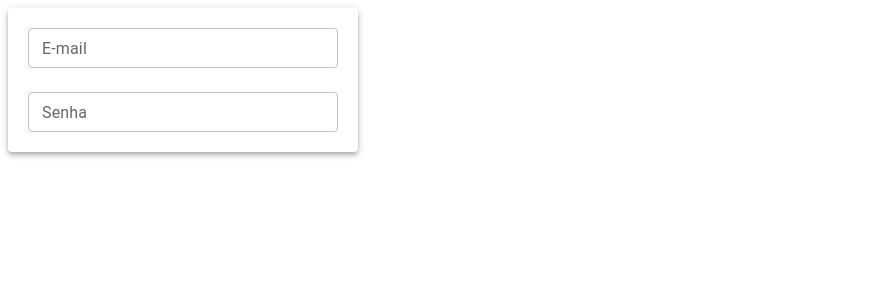
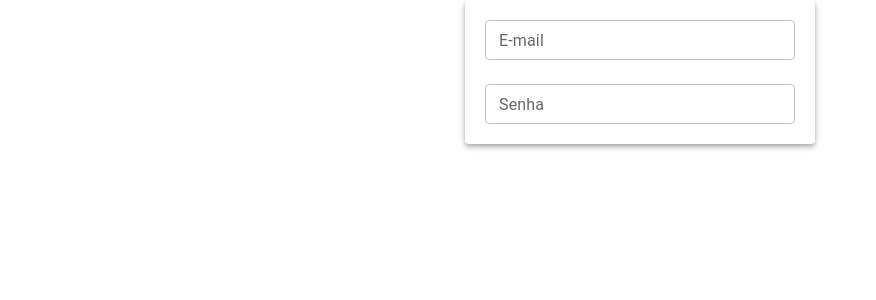
Before and after one commit to afonsocardz/web-cristo-rei, a Next.js app: page /admin in a window 1280 px wide. Shown: the top 300 px of the page, without its empty margins (0-876 px from the left). Built offline with nearby package versions, Linux system fonts and the light colour scheme.

Commit message:
style: config tailwind with mui

```diff
--- a/src/app/globals.css
+++ b/src/app/globals.css
@@ -1,8 +1,13 @@
+@tailwind base;
+@tailwind components;
+@tailwind utilities;
+
 * {
     box-sizing: border-box;
 }
 
-html {
+html, body {
     width: 100%;
     height: 100%;
+    margin: 0;
 }
--- a/tailwind.config.ts
+++ b/tailwind.config.ts
@@ -16,5 +16,8 @@ const config: Config = {
     },
   },
   plugins: [],
+  corePlugins: {
+    preflight: false
+  }
 };
 export default config;
```
